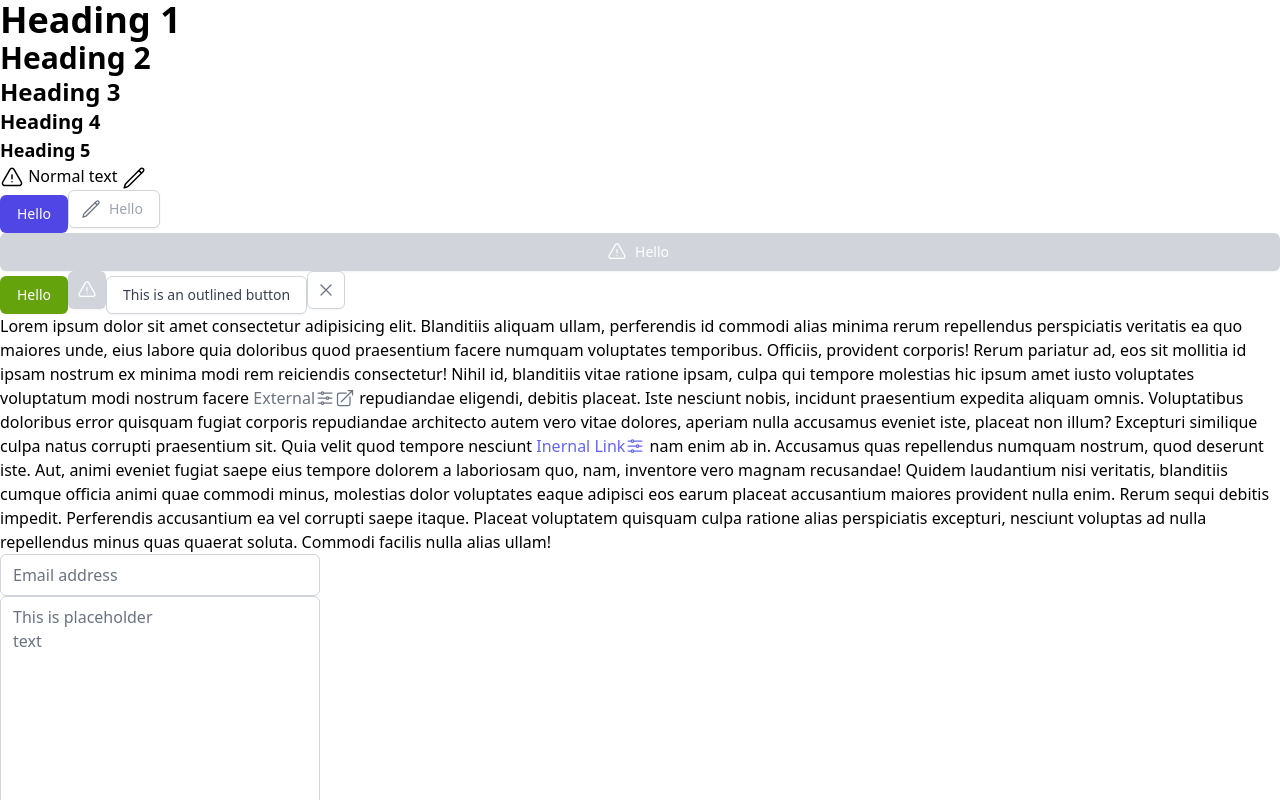
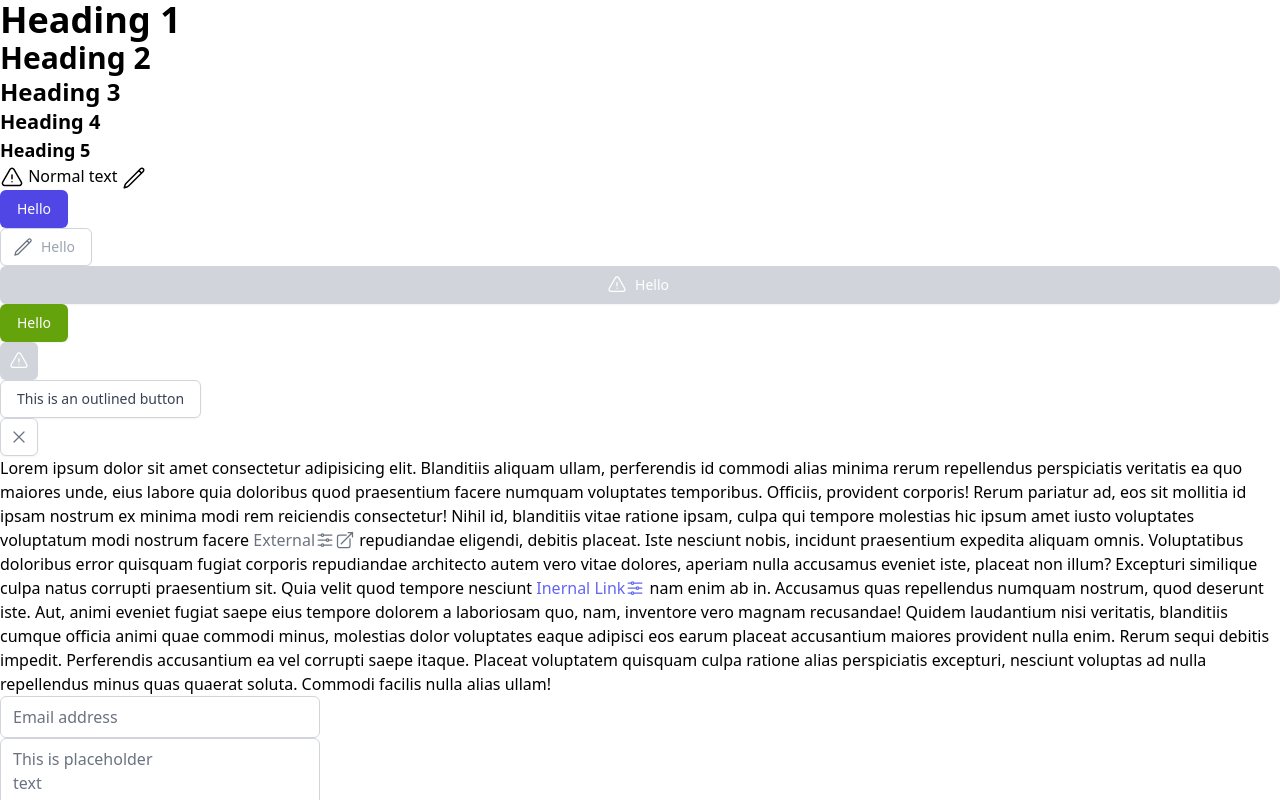
Before and after one commit to matthiebl/mtwui, a React (Vite) app: page / in a window 1280 px wide. Shown: the top 800 px of the page. Built offline with nearby package versions, Linux system fonts and the light colour scheme; a web font is replaced by a local one.

Commit message:
Make buttons flex rather than inline-flex

```diff
--- a/src/components/Button.tsx
+++ b/src/components/Button.tsx
@@ -37,7 +37,7 @@ export const Button: React.FC<ButtonProps> = ({ color = 'primary', variant = 'fi
         <button
             type='button'
             className={classNames(
-                'inline-flex items-center justify-center rounded-md border text-sm focus:outline-none focus:ring-2 focus:ring-offset-2',
+                'flex items-center justify-center rounded-md border text-sm focus:outline-none focus:ring-2 focus:ring-offset-2',
                 iconAlign === 'right' ? 'flex-row-reverse' : 'flex-row',
                 children ? 'py-2 px-4' : 'p-2',
                 fullWidth ? 'w-full' : '',
```
